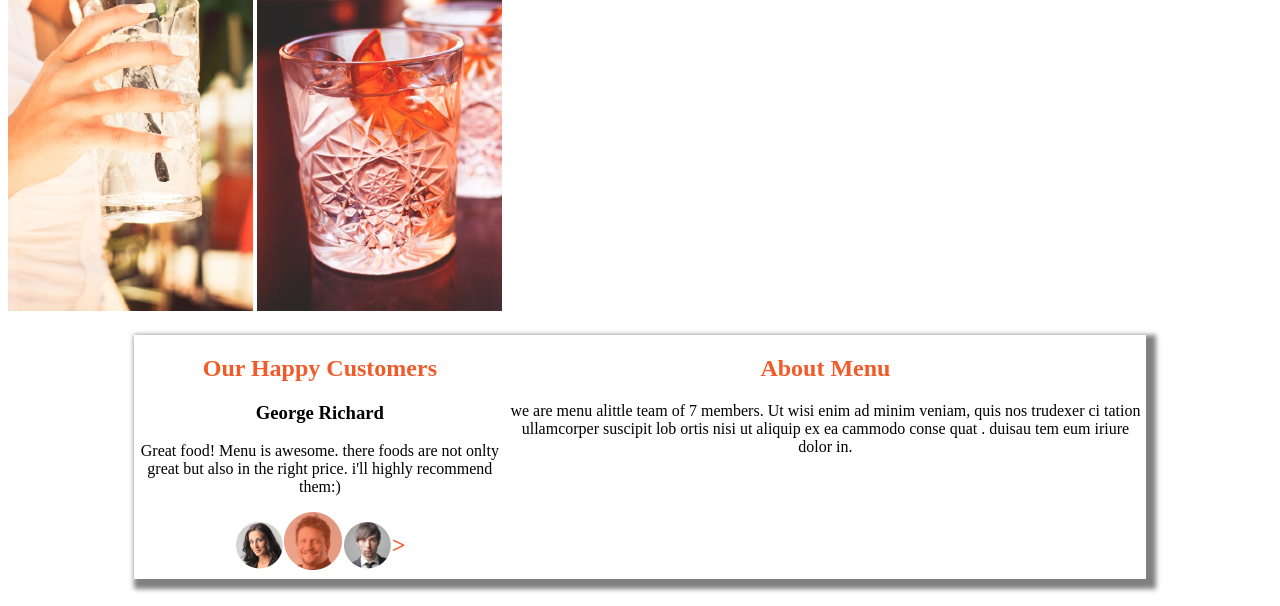
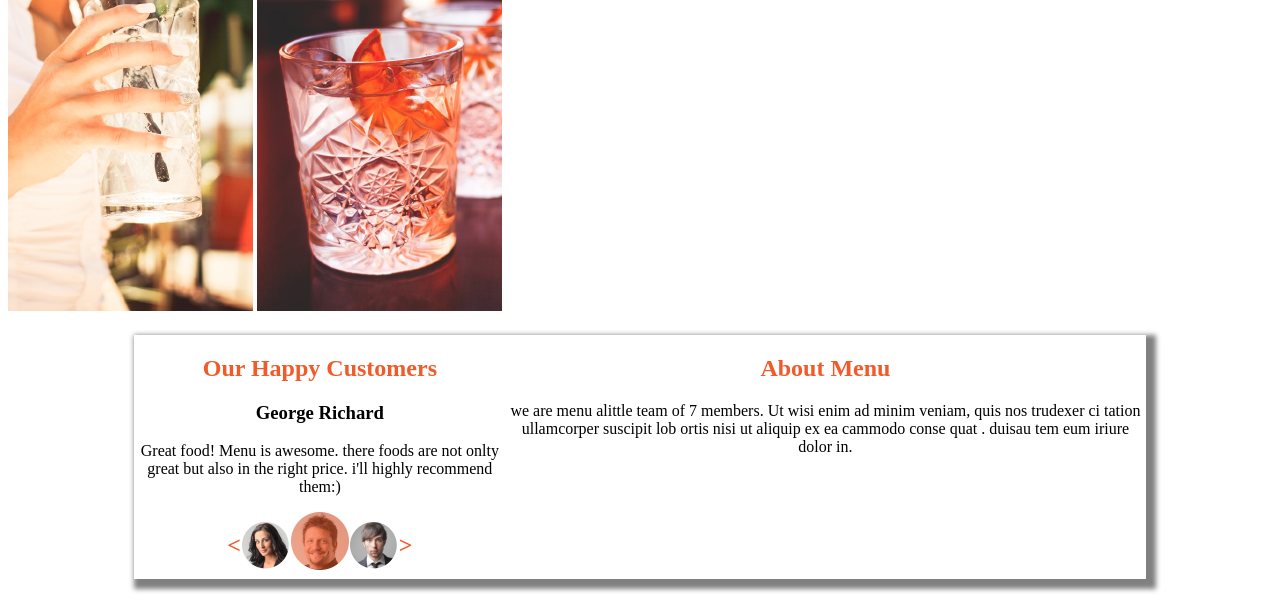
Before and after one commit to lanarokip/Anitas_kitchen, a plain HTML site: page index.html in a window 1280 px wide. Shown: the part 1365-1971 px from the top of the page. Drawn offline with Linux system fonts and the light colour scheme.

Commit message:
adding the <arow in the customer section

```diff
--- a/index.html
+++ b/index.html
@@ -95,7 +95,7 @@
         <h3 class="ki">George Richard</h3>
         <p>Great food! Menu is awesome. there foods are not onlty great but also in the right price. i'll highly recommend them:)</p>
         <div class="lan">
-           <div class="aro"><h1></h1></div>
+           <div class="aro"><h1><</h1></div>
            <div class="kip"> <img src="./images/customer1.png" alt="customer 1"></div>
             <div><img src="./images/customer2.png" alt="customer 2"></div>
             <div class="kip"><img src="./images/customer3.png" alt="customer 3"></div>
```
